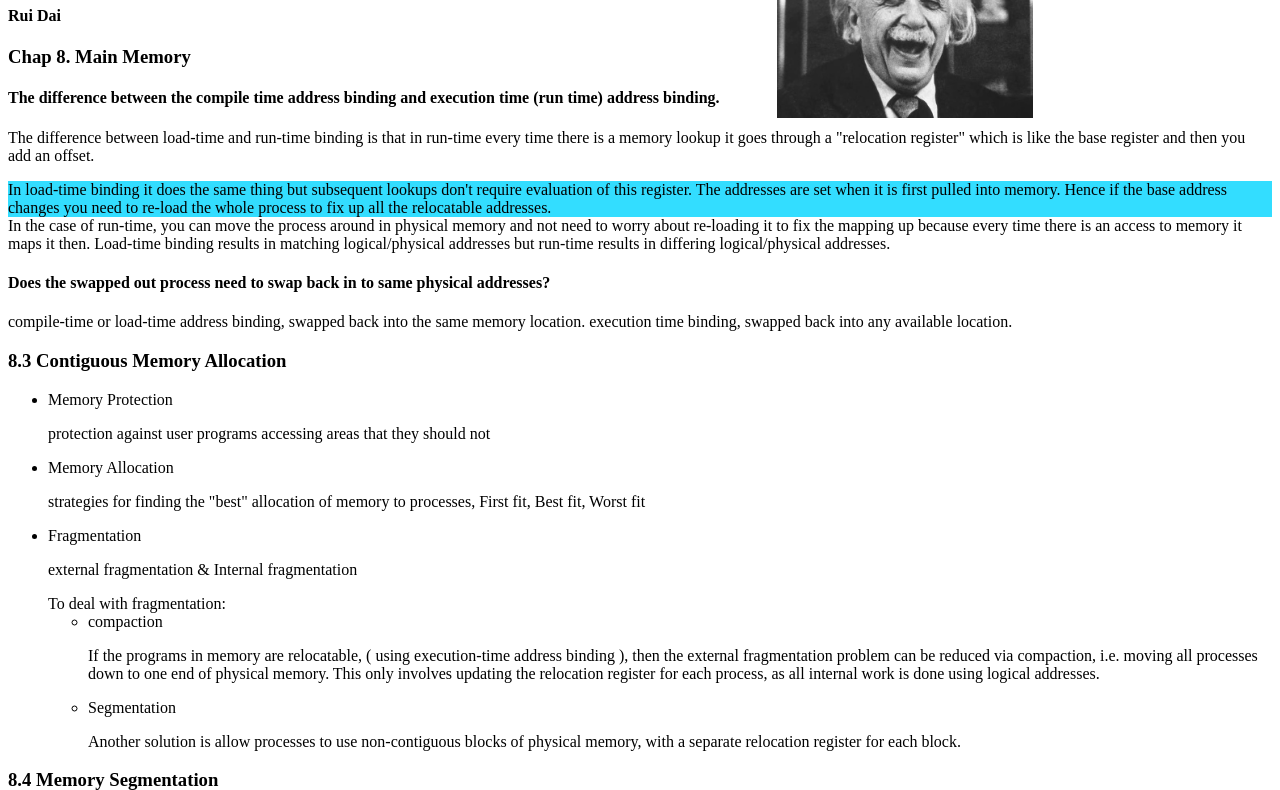
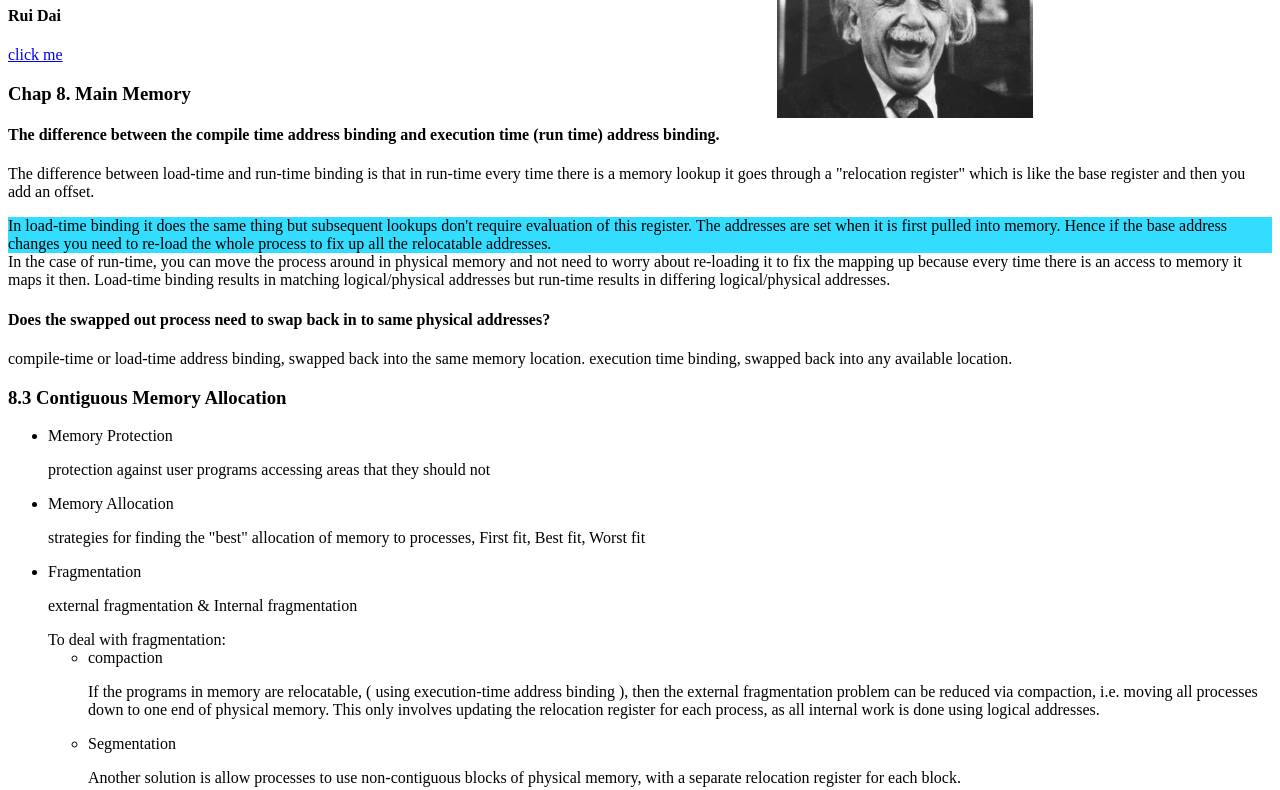
Before and after one commit to QQshigesha/CS, a plain HTML site: page index.html in a window 1280 px wide. Shown: the part 73-863 px from the top of the page. Drawn offline with Linux system fonts and the light colour scheme.

Commit message:
add index.html

```diff
--- a/index.html
+++ b/index.html
@@ -19,7 +19,7 @@
   <h1 class="pinkgreen_word">CS 5129 Operating System</h1>
   <h4>Rui Dai</h4>
 
-
+<a href="https://qqshigesha.github.io/os">click me</a>
 
   <h3>Chap 8. Main Memory</h3>
 
```
